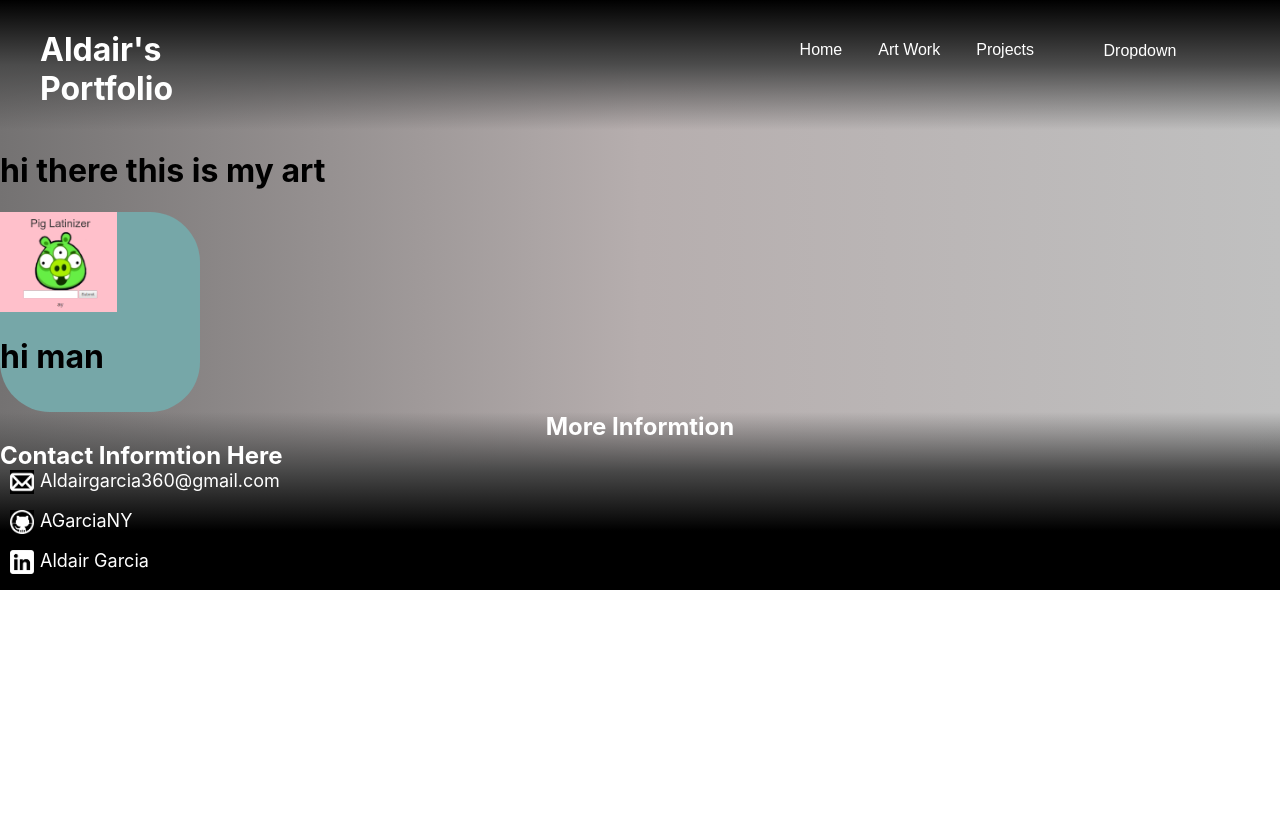
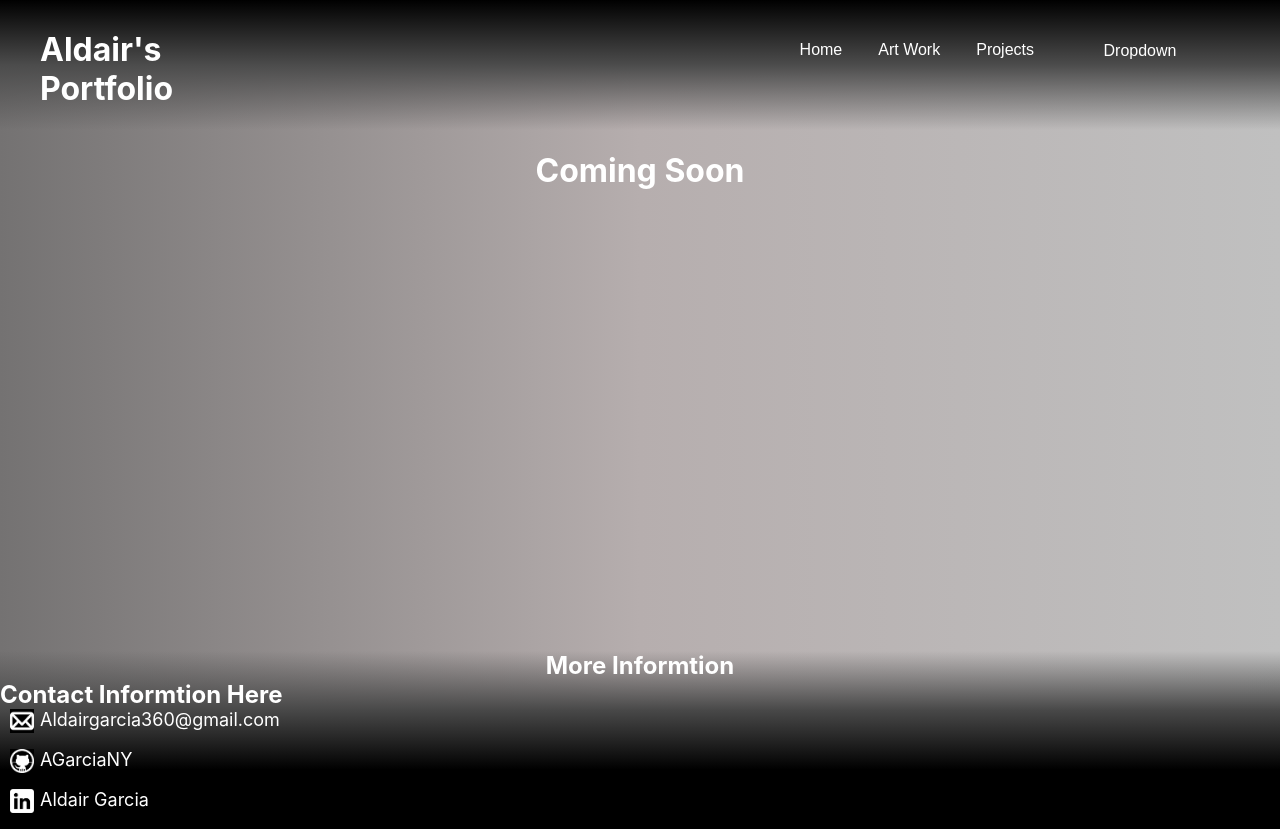
Before and after one commit to AGarciaNY/Aldair_Portfolio, a React (Create React App) app: page / in a window 1280 px wide. Both pictures are taken after a click on the button "Art Work". Before the commit the page ends 800 px from the top, so only its background shows below. Built offline with nearby package versions, Linux system fonts and the light colour scheme.

Commit message:
working hard

```diff
--- a/src/components/art-work/artbox/artloop.js
+++ /dev/null
@@ -1,23 +0,0 @@
-import React from 'react';
-import styled from'@emotion/styled';
-
-const Box =styled.div`
-  width:200px;
-  height:200px;
-  background-color:#76a7a8;
-  zindex:1;
-  border-radius:50px;
-`;
-
-const Img = styled.img`
-  height:100px;
-`;
-
-const Artwork =({url,info,})=>(
-
-  <Box>
-    <Img src={url} alt={url}/>
-    <h1> hi man</h1>
-  </Box>
-);
-export default Artwork;
--- a/src/components/art-work/artbox/boxes.js
+++ /dev/null
@@ -1,17 +0,0 @@
-import React, {Component} from 'react';
-//import styled from '@emotion/styled';
-import pig from '../../../img/project-pics/pig.png'
-import ArtWork from './artloop';
-
-export default class MyArt extends Component{
-
-  render(){
-
-    return(
-      <ArtWork
-      url={pig}
-      info='asdkasdnsnoin jdj saj djksa '
-      />
-    )
-  }
-};
--- a/src/components/art-work/index.js
+++ b/src/components/art-work/index.js
@@ -1,16 +1,22 @@
 import React,{Component} from 'react';
-//import styled from '@emotion/styled';
+import styled from '@emotion/styled';
 
-import MyArt from './artbox/boxes'
+const Holder = styled.div`
+height:500px;
+`;
+
+const Hone = styled.h1`
+  text-align: center;
+  color:white;
+`;
 
 export default class ArtWork extends Component{
 
     render(){
       return(
-        <div>
-            <h1>hi there this is my art</h1>
-            <MyArt/>
-        </div>
+        <Holder>
+            <Hone>Coming Soon</Hone>
+        </Holder>
       );
     }
 }
--- a/src/components/projects/projects-items/NamesList.js
+++ b/src/components/projects/projects-items/NamesList.js
@@ -16,7 +16,7 @@ const Titel = styled.p`
   color: white;
   text-align: center;
   font-weight: bold;
-  margin: 0;
+  margin: 10px;
   `;
 
 const Information = styled.div`
@@ -28,13 +28,15 @@ const Information = styled.div`
 const Button1 = styled.a`
   position: absolute;
   right: 20px;
-  bottom: 2px;
+  bottom: 10px;
   z-index: 2;
   background-color: silver;
   border-radius: 20px;
   visibility: hidden;
   cursor: pointer;
   text-decoration:none;
+  width:80px;
+  text-align: center;
 `;
 
 const Holder =styled.div`
@@ -73,6 +75,7 @@ const Data = styled.p`
   text-indent: 50px;
   padding: 0 10px 0;
   width: 280px;
+  margin:0;
 `;
 
 const Holdertwo = styled.div`
@@ -103,7 +106,7 @@ class NamesList extends React.Component {
           <Information>
             <Data>{infodata}</Data>
           </Information>
-          <Button1 href={link} target="_blank">See Page Here</Button1>
+          <Button1 href={link} target="_blank">Click Here</Button1>
           <Image alt={imagelink} src={imagelink} />
         </Holder>
       );
--- a/src/components/projects/projects-items/myprojects.js
+++ b/src/components/projects/projects-items/myprojects.js
@@ -16,12 +16,12 @@ class Projects {
 }
 
 let data = [
-   new Projects("piglaten",["Aldair"],"asdsa","https://agarciany.github.io/piglaten/","https://i.imgur.com/CScNoZw.pngs"),
-   new Projects("Gif",["Aldair","Jason"],"testing","https://agarciany.github.io/gif/","https://i.imgur.com/lXpS3h7.png"),
-   new Projects("DHelper",["Aldair"],"testing","https://jalvarez2016.github.io/disorderhelper/","https://i.imgur.com/td8E1Rv.png"),
-   new Projects("Hangman",["Aldair"],"testing","","https://i.imgur.com/yXijUj2.png"),
-   new Projects("HeplingU",["Aldair"],"testing","","https://i.imgur.com/IOH1Cmh.jpg"),
-   new Projects("Rock, Paper,Scissors",["Aldair"],"testing","","https://i.imgur.com/ilwUQQP.png"),
+   new Projects("Piglaten",["Aldair"],"asdsa","https://agarciany.github.io/piglaten/","https://i.imgur.com/CScNoZw.pngs"),
+   new Projects("Gif",["Aldair"],"testing","https://agarciany.github.io/gif/","https://i.imgur.com/lXpS3h7.png"),
+   new Projects("DHelper",["Jason","Aldair"],"testing","https://jalvarez2016.github.io/disorderhelper/","https://i.imgur.com/td8E1Rv.png"),
+   new Projects("Hangman",["Aldair"],"testing","https://agarciany.github.io/Hangman/","https://i.imgur.com/yXijUj2.png"),
+   new Projects("HeplingU",["Aldair","Jason","Jonson","Gary"],"testing","https://agarciany.github.io/helping-you/","https://i.imgur.com/IOH1Cmh.jpg"),
+   new Projects("Rock, Paper,Scissors",["Aldair"],"testing","https://kingaldair.github.io/advanced_rockpaperscissors_startercode/","https://i.imgur.com/ilwUQQP.png"),
    new Projects("School page",["Aldair","Jason"],"testing","https://jalvarez2016.github.io/Compture-science-class/","https://i.imgur.com/qQsS0WB.jpg"),
 
 
```
